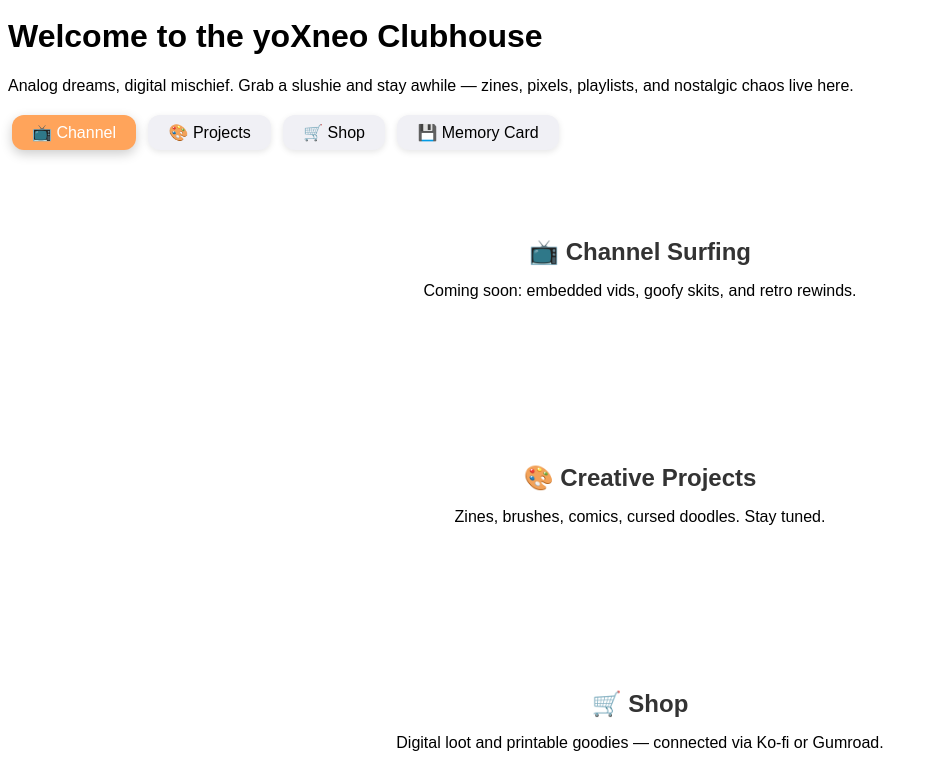
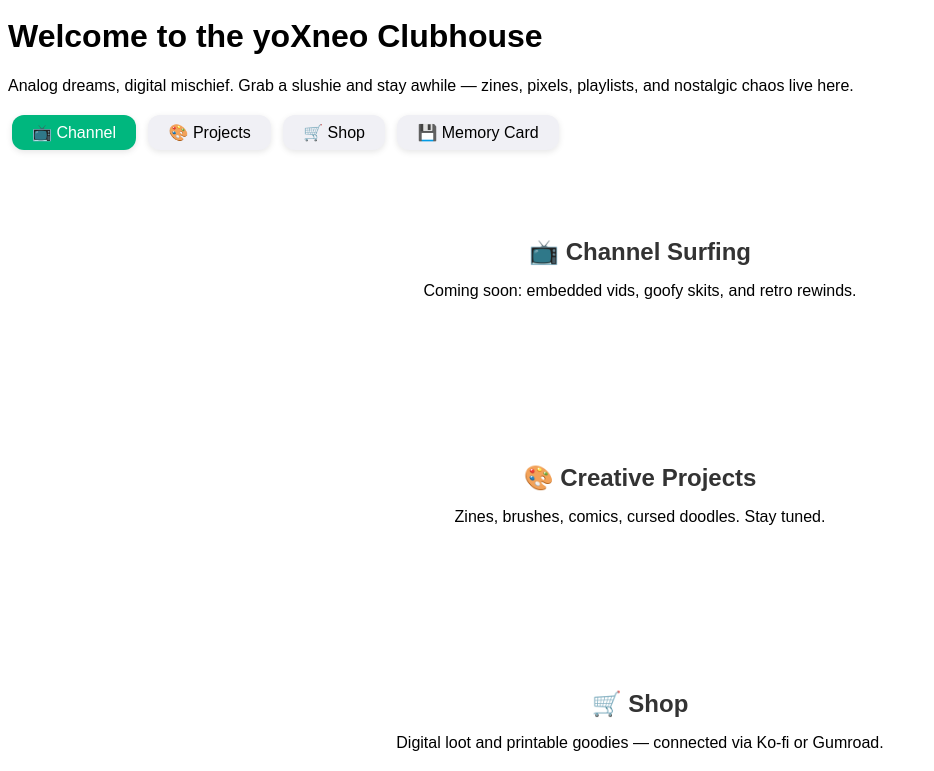
Before and after one commit to yoXneo/yoxneo, a plain HTML site: page docs/index.html in a window 1280 px wide. In both pictures the pointer is over the link "📺 Channel". Shown: the part 29-800 px from the top of the page, without its empty margins (0-934 px from the left). Drawn offline with Linux system fonts and the light colour scheme.

Commit message:
Update style.css

```diff
--- a/docs/style.css
+++ b/docs/style.css
@@ -14,7 +14,6 @@ h1, h2 { text-shadow: none; color: #000; }
   transition: all 0.3s ease;
 }
 .btn:hover {
-  background-color: #ffa45b;
+  background-color: #00b77e;
   color: #fff;
-  box-shadow: 0 4px 12px rgba(0,0,0,0.2);
-}
+  box-shadow: 0 4px 12px rgba(
```
